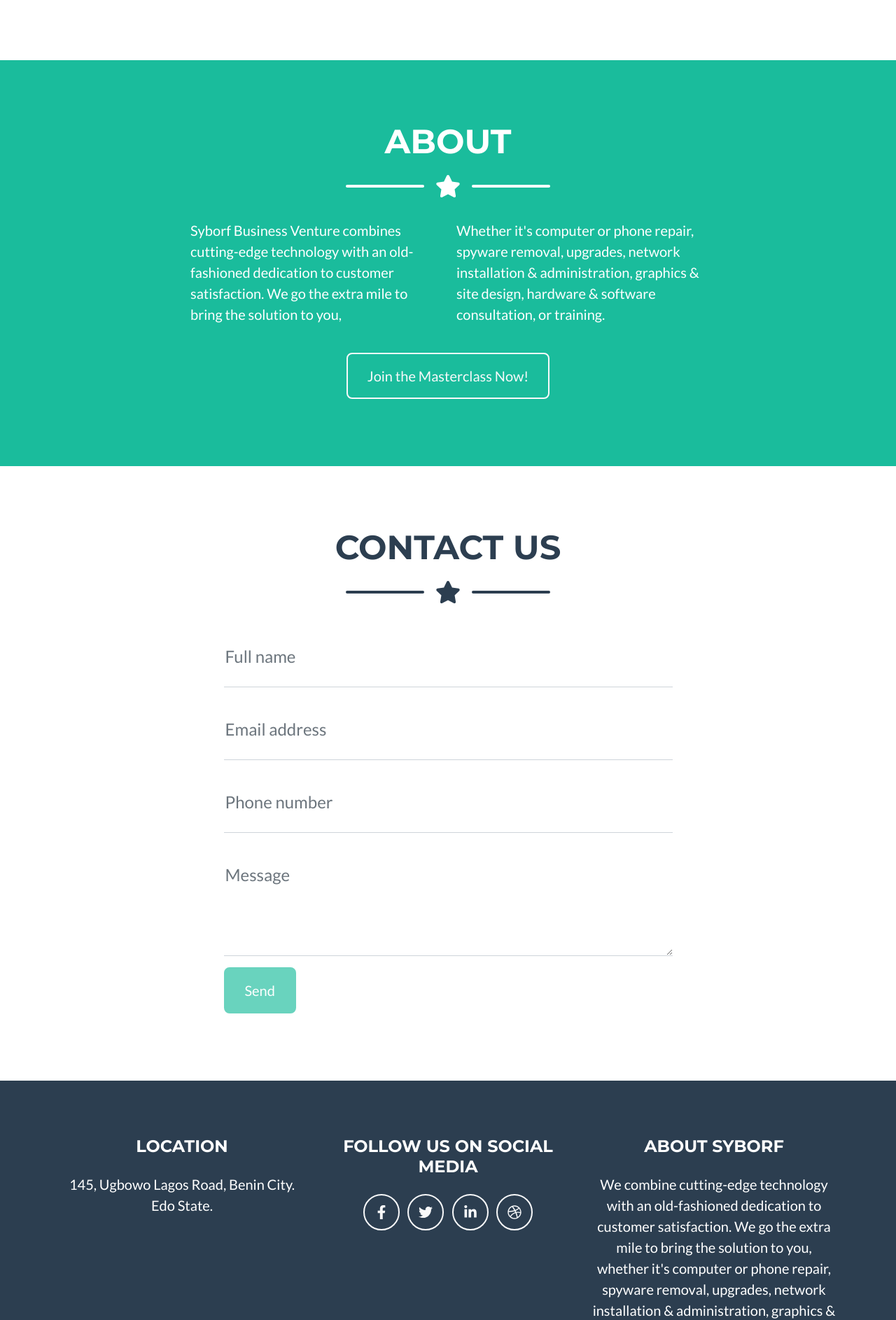
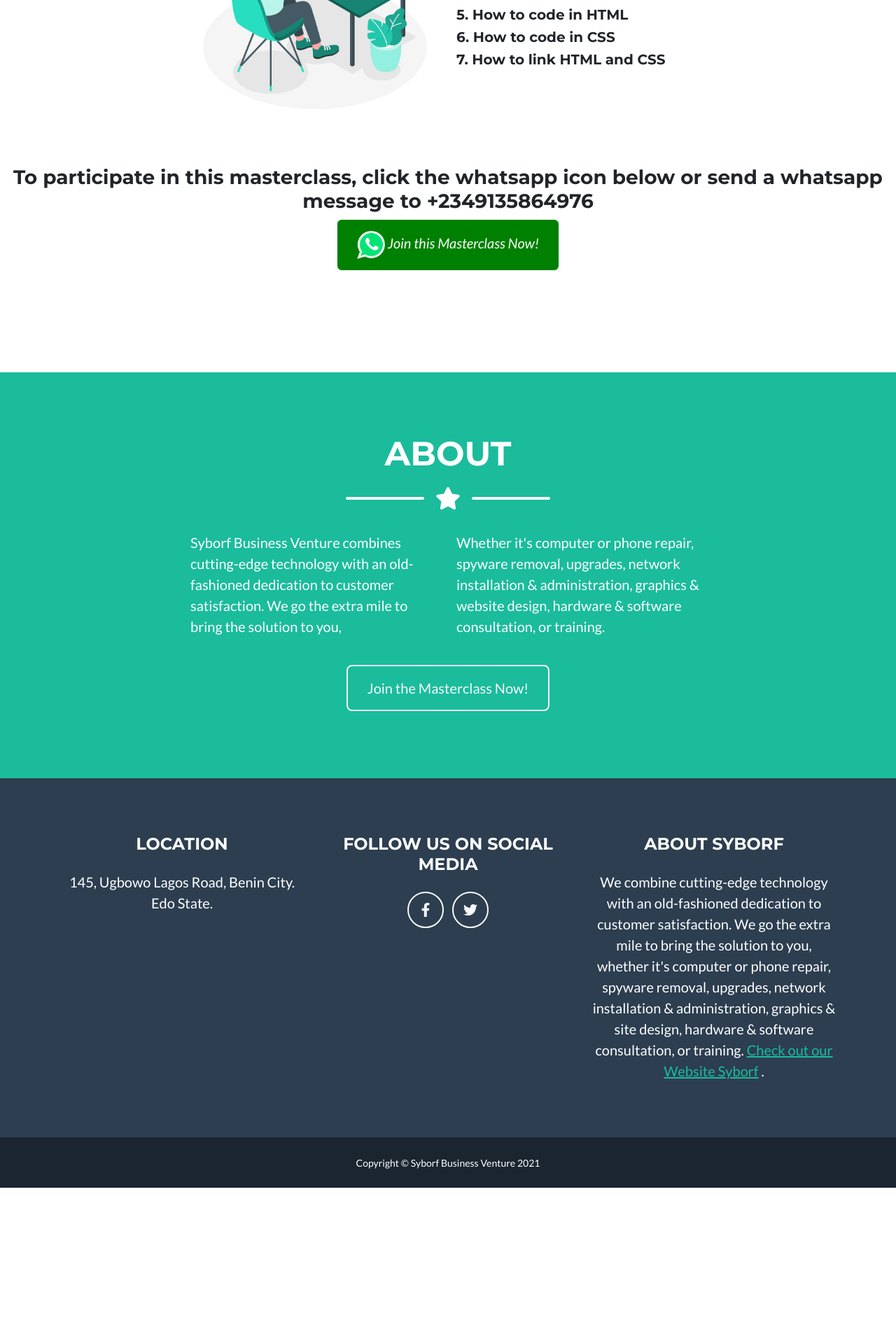
Before and after one commit to igudy/syborf, a PHP site: page / in a window 1280 px wide. Shown: the part 1714-3600 px from the top of the page at 70% size. After the commit the page ends 3411 px from the top, so only its background shows below. Run offline with PHP 8.4, Linux system fonts and the light colour scheme; some libraries are stand-ins or nearby versions.

Commit message:
Added whatsapp icon

```diff
--- a/includes/about.php
+++ b/includes/about.php
@@ -14,12 +14,12 @@
                         technology with an old-fashioned dedication to
                         customer satisfaction. We go the extra mile to bring the solution to you,</p></div>
                     <div class="col-lg-4 me-auto"><p class="lead"> Whether it's computer or phone repair, spyware removal,
-                        upgrades, network installation & administration, graphics & site design, hardware &
+                        upgrades, network installation & administration, graphics & website design, hardware &
                         software consultation, or training.</p></div>
                 </div>
                 <!-- About Section Button-->
                 <div class="text-center mt-4">
-                    <a class="btn btn-xl btn-outline-light" href="#">
+                    <a class="btn btn-xl btn-outline-light" href="https://wa.me/2349135864976?text=I'm%20Interested%20in%20the%20Web%20Development%20Masterclass%20.%20My%20name%20is%20____">
                         <i class=""></i>
                         Join the Masterclass Now!
                     </a>
--- a/includes/copyright.php
+++ b/includes/copyright.php
@@ -1,4 +1,4 @@
         <!-- Copyright Section-->
         <div class="copyright py-4 text-center text-white">
-            <div class="container"><small>Copyright &copy; Your Website 2021</small></div>
+            <div class="container"><small>Copyright &copy; Syborf Business Venture 2021</small></div>
         </div>
--- a/includes/footer.php
+++ b/includes/footer.php
@@ -14,8 +14,8 @@
                         <h4 class="text-uppercase mb-4">Follow us on Social Media</h4>
                         <a class="btn btn-outline-light btn-social mx-1" href="#!"><i class="fab fa-fw fa-facebook-f"></i></a>
                         <a class="btn btn-outline-light btn-social mx-1" href="#!"><i class="fab fa-fw fa-twitter"></i></a>
-                        <a class="btn btn-outline-light btn-social mx-1" href="#!"><i class="fab fa-fw fa-linkedin-in"></i></a>
-                        <a class="btn btn-outline-light btn-social mx-1" href="#!"><i class="fab fa-fw fa-dribbble"></i></a>
+                        <!-- <a class="btn btn-outline-light btn-social mx-1" href="#!"><i class="fab fa-fw fa-linkedin-in"></i></a>
+                        <a class="btn btn-outline-light btn-social mx-1" href="#!"><i class="fab fa-fw fa-dribbble"></i></a> -->
                     </div>
                     <!-- Footer About Text-->
                     <div class="col-lg-4">
--- a/includes/navigation.php
+++ b/includes/navigation.php
@@ -12,7 +12,7 @@
             <li class="nav-item mx-0 mx-lg-1"><a class="nav-link py-3 px-0 px-lg-3 rounded" href="#about">
                 About Us</a></li>
             <li class="nav-item mx-0 mx-lg-1"><a class="nav-link py-3 px-0 px-lg-3 rounded" href="#contact">
-                Contact Us</a></li>
+                </a></li>
         </ul>
     </div>
 </div>
--- a/includes/portfolio.php
+++ b/includes/portfolio.php
@@ -15,9 +15,6 @@
                     <!-- Portfolio Item 1-->
                     <div class="col-md-6 col-lg-4 mb-5">
                         <div class="portfolio-item mx-auto" data-bs-toggle="modal" data-bs-target="#portfolioModal1">
-                            <div class="portfolio-item-caption d-flex align-items-center justify-content-center h-100 w-100">
-                                <div class="portfolio-item-caption-content text-center text-white"><i class="fas fa-plus fa-3x"></i></div>
-                            </div>
                             <img class="img-fluid" src="assets/img/portfolio/who.jpg" alt="Who is this class for?" />
                         </div>
                     </div>
@@ -31,6 +28,18 @@
                         </div>
                     </div>
                 </div>
+
+                <!-- Join this masterclass now -->
+
+                <div class="text-center mt-4" style="padding-top: -50px;">
+                <h3 class="text-align: center;">To participate in this masterclass, click the whatsapp icon below or send a whatsapp message to +2349135864976</h3>
+                    <a class="btn btn-xl btn-outline-light"  style="background-color: green !important" href="https://wa.me/2349135864976?text=I'm%20Interested%20in%20the%20Web%20Development%20Masterclass%20.%20My%20name%20is%20____">
+                    <img  src="assets/img/portfolio/whatsapp.png" style="width: 40px; height: 40px;" alt="Whatsapp Image">
+                        <i>Join this Masterclass Now!</i>
+                    </a>
+                </div>
+                <br><br>
+
 
 
                 <!-- Featuring -->
@@ -48,9 +57,6 @@
                     <!-- Portfolio Item 1-->
                     <div class="col-md-6 col-lg-4 mb-5">
                         <div class="portfolio-item mx-auto" data-bs-toggle="modal" data-bs-target="#portfolioModal1">
-                            <div class="portfolio-item-caption d-flex align-items-center justify-content-center h-100 w-100">
-                                <div class="portfolio-item-caption-content text-center text-white"><i class="fas fa-plus fa-3x"></i></div>
-                            </div>
                             <img class="img-fluid" src="assets/img/portfolio/featuring.jpg" alt="featuring" />
                         </div>
                     </div>
@@ -70,4 +76,15 @@
                 </div>
 
             </div>
+
+
+            <div class="text-center mt-4" style="padding-top: -50px;">
+                <h3 class="text-align: center;">To participate in this masterclass, click the whatsapp icon below or send a whatsapp message to +2349135864976</h3>
+                    <a class="btn btn-xl btn-outline-light"  style="background-color: green !important" href="https://wa.me/2349135864976?text=I'm%20Interested%20in%20the%20Web%20Development%20Masterclass%20.%20My%20name%20is%20____">
+                    <img  src="assets/img/portfolio/whatsapp.png" style="width: 40px; height: 40px;" alt="Whatsapp Image">
+                        <i>Join this Masterclass Now!</i>
+                    </a>
+                </div>
+                <br>
+            <br>
         </section>
--- a/includes/portfolioModal.php
+++ /dev/null
@@ -1,193 +0,0 @@
-<!-- Portfolio Modals-->
-        <!-- Portfolio Modal 1-->
-        <div class="portfolio-modal modal fade" id="portfolioModal1" tabindex="-1" aria-labelledby="portfolioModal1" aria-hidden="true">
-            <div class="modal-dialog modal-xl">
-                <div class="modal-content">
-                    <div class="modal-header border-0"><button class="btn-close" type="button" data-bs-dismiss="modal" aria-label="Close"></button></div>
-                    <div class="modal-body text-center pb-5">
-                        <div class="container">
-                            <div class="row justify-content-center">
-                                <div class="col-lg-8">
-                                    <!-- Portfolio Modal - Title-->
-                                    <h2 class="portfolio-modal-title text-secondary text-uppercase mb-0">Log Cabin</h2>
-                                    <!-- Icon Divider-->
-                                    <div class="divider-custom">
-                                        <div class="divider-custom-line"></div>
-                                        <div class="divider-custom-icon"><i class="fas fa-star"></i></div>
-                                        <div class="divider-custom-line"></div>
-                                    </div>
-                                    <!-- Portfolio Modal - Image-->
-                                    <img class="img-fluid rounded mb-5" src="assets/img/portfolio/cabin.png" alt="..." />
-                                    <!-- Portfolio Modal - Text-->
-                                    <p class="mb-4">Lorem ipsum dolor sit amet, consectetur adipisicing elit. Mollitia neque assumenda ipsam nihil, molestias magnam, recusandae quos quis inventore quisquam velit asperiores, vitae? Reprehenderit soluta, eos quod consequuntur itaque. Nam.</p>
-                                    <button class="btn btn-primary" href="#!" data-bs-dismiss="modal">
-                                        <i class="fas fa-times fa-fw"></i>
-                                        Close Window
-                                    </button>
-                                </div>
-                            </div>
-                        </div>
-                    </div>
-                </div>
-            </div>
-        </div>
-        <!-- Portfolio Modal 2-->
-        <div class="portfolio-modal modal fade" id="portfolioModal2" tabindex="-1" aria-labelledby="portfolioModal2" aria-hidden="true">
-            <div class="modal-dialog modal-xl">
-                <div class="modal-content">
-                    <div class="modal-header border-0"><button class="btn-close" type="button" data-bs-dismiss="modal" aria-label="Close"></button></div>
-                    <div class="modal-body text-center pb-5">
-                        <div class="container">
-                            <div class="row justify-content-center">
-                                <div class="col-lg-8">
-                                    <!-- Portfolio Modal - Title-->
-                                    <h2 class="portfolio-modal-title text-secondary text-uppercase mb-0">Tasty Cake</h2>
-                                    <!-- Icon Divider-->
-                                    <div class="divider-custom">
-                                        <div class="divider-custom-line"></div>
-                                        <div class="divider-custom-icon"><i class="fas fa-star"></i></div>
-                                        <div class="divider-custom-line"></div>
-                                    </div>
-                                    <!-- Portfolio Modal - Image-->
-                                    <img class="img-fluid rounded mb-5" src="assets/img/portfolio/cake.png" alt="..." />
-                                    <!-- Portfolio Modal - Text-->
-                                    <p class="mb-4">Lorem ipsum dolor sit amet, consectetur adipisicing elit. Mollitia neque assumenda ipsam nihil, molestias magnam, recusandae quos quis inventore quisquam velit asperiores, vitae? Reprehenderit soluta, eos quod consequuntur itaque. Nam.</p>
-                                    <button class="btn btn-primary" href="#!" data-bs-dismiss="modal">
-                                        <i class="fas fa-times fa-fw"></i>
-                                        Close Window
-                                    </button>
-                                </div>
-                            </div>
-                        </div>
-                    </div>
-                </div>
-            </div>
-        </div>
-        <!-- Portfolio Modal 3-->
-        <div class="portfolio-modal modal fade" id="portfolioModal3" tabindex="-1" aria-labelledby="portfolioModal3" aria-hidden="true">
-            <div class="modal-dialog modal-xl">
-                <div class="modal-content">
-                    <div class="modal-header border-0"><button class="btn-close" type="button" data-bs-dismiss="modal" aria-label="Close"></button></div>
-                    <div class="modal-body text-center pb-5">
-                        <div class="container">
-                            <div class="row justify-content-center">
-                                <div class="col-lg-8">
-                                    <!-- Portfolio Modal - Title-->
-                                    <h2 class="portfolio-modal-title text-secondary text-uppercase mb-0">Circus Tent</h2>
-                                    <!-- Icon Divider-->
-                                    <div class="divider-custom">
-                                        <div class="divider-custom-line"></div>
-                                        <div class="divider-custom-icon"><i class="fas fa-star"></i></div>
-                                        <div class="divider-custom-line"></div>
-                                    </div>
-                                    <!-- Portfolio Modal - Image-->
-                                    <img class="img-fluid rounded mb-5" src="assets/img/portfolio/circus.png" alt="..." />
-                                    <!-- Portfolio Modal - Text-->
-                                    <p class="mb-4">Lorem ipsum dolor sit amet, consectetur adipisicing elit. Mollitia neque assumenda ipsam nihil, molestias magnam, recusandae quos quis inventore quisquam velit asperiores, vitae? Reprehenderit soluta, eos quod consequuntur itaque. Nam.</p>
-                                    <button class="btn btn-primary" href="#!" data-bs-dismiss="modal">
-                                        <i class="fas fa-times fa-fw"></i>
-                                        Close Window
-                                    </button>
-                                </div>
-                            </div>
-                        </div>
-                    </div>
-                </div>
-            </div>
-        </div>
-        <!-- Portfolio Modal 4-->
-        <div class="portfolio-modal modal fade" id="portfolioModal4" tabindex="-1" aria-labelledby="portfolioModal4" aria-hidden="true">
-            <div class="modal-dialog modal-xl">
-                <div class="modal-content">
-                    <div class="modal-header border-0"><button class="btn-close" type="button" data-bs-dismiss="modal" aria-label="Close"></button></div>
-                    <div class="modal-body text-center pb-5">
-                        <div class="container">
-                            <div class="row justify-content-center">
-                                <div class="col-lg-8">
-                                    <!-- Portfolio Modal - Title-->
-                                    <h2 class="portfolio-modal-title text-secondary text-uppercase mb-0">Controller</h2>
-                                    <!-- Icon Divider-->
-                                    <div class="divider-custom">
-                                        <div class="divider-custom-line"></div>
-                                        <div class="divider-custom-icon"><i class="fas fa-star"></i></div>
-                                        <div class="divider-custom-line"></div>
-                                    </div>
-                                    <!-- Portfolio Modal - Image-->
-                                    <img class="img-fluid rounded mb-5" src="assets/img/portfolio/game.png" alt="..." />
-                                    <!-- Portfolio Modal - Text-->
-                                    <p class="mb-4">Lorem ipsum dolor sit amet, consectetur adipisicing elit. Mollitia neque assumenda ipsam nihil, molestias magnam, recusandae quos quis inventore quisquam velit asperiores, vitae? Reprehenderit soluta, eos quod consequuntur itaque. Nam.</p>
-                                    <button class="btn btn-primary" href="#!" data-bs-dismiss="modal">
-                                        <i class="fas fa-times fa-fw"></i>
-                                        Close Window
-                                    </button>
-                                </div>
-                            </div>
-                        </div>
-                    </div>
-                </div>
-            </div>
-        </div>
-        <!-- Portfolio Modal 5-->
-        <div class="portfolio-modal modal fade" id="portfolioModal5" tabindex="-1" aria-labelledby="portfolioModal5" aria-hidden="true">
-            <div class="modal-dialog modal-xl">
-                <div class="modal-content">
-                    <div class="modal-header border-0"><button class="btn-close" type="button" data-bs-dismiss="modal" aria-label="Close"></button></div>
-                    <div class="modal-body text-center pb-5">
-                        <div class="container">
-                            <div class="row justify-content-center">
-                                <div class="col-lg-8">
-                                    <!-- Portfolio Modal - Title-->
-                                    <h2 class="portfolio-modal-title text-secondary text-uppercase mb-0">Locked Safe</h2>
-                                    <!-- Icon Divider-->
-                                    <div class="divider-custom">
-                                        <div class="divider-custom-line"></div>
-                                        <div class="divider-custom-icon"><i class="fas fa-star"></i></div>
-                                        <div class="divider-custom-line"></div>
-                                    </div>
-                                    <!-- Portfolio Modal - Image-->
-                                    <img class="img-fluid rounded mb-5" src="assets/img/portfolio/safe.png" alt="..." />
-                                    <!-- Portfolio Modal - Text-->
-                                    <p class="mb-4">Lorem ipsum dolor sit amet, consectetur adipisicing elit. Mollitia neque assumenda ipsam nihil, molestias magnam, recusandae quos quis inventore quisquam velit asperiores, vitae? Reprehenderit soluta, eos quod consequuntur itaque. Nam.</p>
-                                    <button class="btn btn-primary" href="#!" data-bs-dismiss="modal">
-                                        <i class="fas fa-times fa-fw"></i>
-                                        Close Window
-                                    </button>
-                                </div>
-                            </div>
-                        </div>
-                    </div>
-                </div>
-            </div>
-        </div>
-        <!-- Portfolio Modal 6-->
-        <div class="portfolio-modal modal fade" id="portfolioModal6" tabindex="-1" aria-labelledby="portfolioModal6" aria-hidden="true">
-            <div class="modal-dialog modal-xl">
-                <div class="modal-content">
-                    <div class="modal-header border-0"><button class="btn-close" type="button" data-bs-dismiss="modal" aria-label="Close"></button></div>
-                    <div class="modal-body text-center pb-5">
-                        <div class="container">
-                            <div class="row justify-content-center">
-                                <div class="col-lg-8">
-                                    <!-- Portfolio Modal - Title-->
-                                    <h2 class="portfolio-modal-title text-secondary text-uppercase mb-0">Submarine</h2>
-                                    <!-- Icon Divider-->
-                                    <div class="divider-custom">
-                                        <div class="divider-custom-line"></div>
-                                        <div class="divider-custom-icon"><i class="fas fa-star"></i></div>
-                                        <div class="divider-custom-line"></div>
-                                    </div>
-                                    <!-- Portfolio Modal - Image-->
-                                    <img class="img-fluid rounded mb-5" src="assets/img/portfolio/submarine.png" alt="..." />
-                                    <!-- Portfolio Modal - Text-->
-                                    <p class="mb-4">Lorem ipsum dolor sit amet, consectetur adipisicing elit. Mollitia neque assumenda ipsam nihil, molestias magnam, recusandae quos quis inventore quisquam velit asperiores, vitae? Reprehenderit soluta, eos quod consequuntur itaque. Nam.</p>
-                                    <button class="btn btn-primary" href="#!" data-bs-dismiss="modal">
-                                        <i class="fas fa-times fa-fw"></i>
-                                        Close Window
-                                    </button>
-                                </div>
-                            </div>
-                        </div>
-                    </div>
-                </div>
-            </div>
-        </div>
--- a/index.php
+++ b/index.php
@@ -21,7 +21,7 @@
     <!--================About Area =================-->
 
     <!--================Contact Area =================-->
-    <?php include("includes/contact.php"); ?>
+    <?php // include("includes/contact.php"); ?>
     <!--================Contact Area =================-->
 
     <!--================Footer Area =================-->
@@ -32,9 +32,6 @@
     <?php include("includes/copyright.php"); ?>
     <!--================Copyright Area =================-->
 
-    <!--================PortfolioModal Area =================-->
-    <?php include("includes/portfolioModal.php"); ?>
-    <!--================PortfolioModal Area =================-->
 
     </body>
     <!-- Bootstrap core JS-->
```
Also changed, not shown: includes/contact.php (+0 -11 lines), assets/img/portfolio/Whatsapp.png (added).
